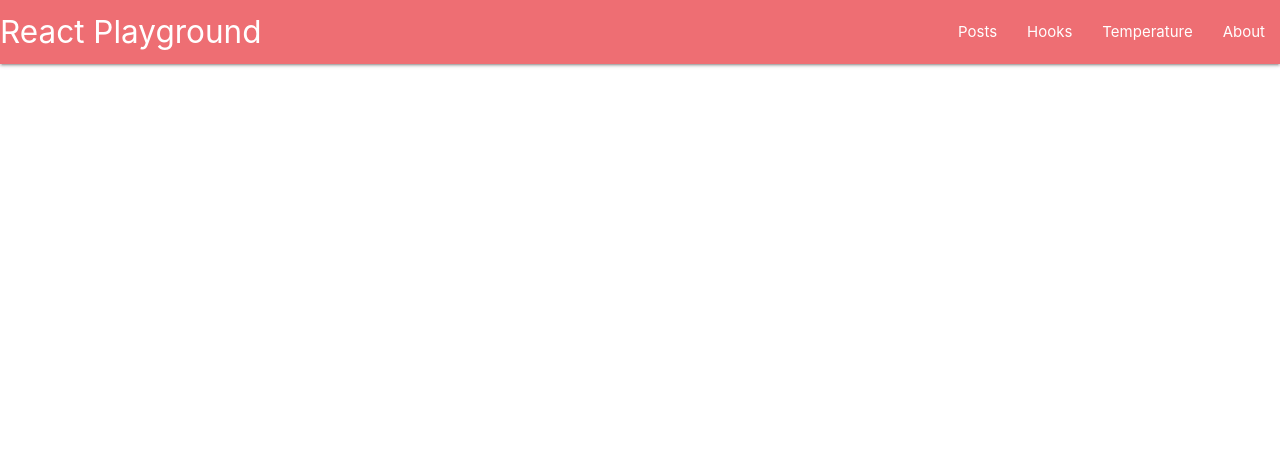
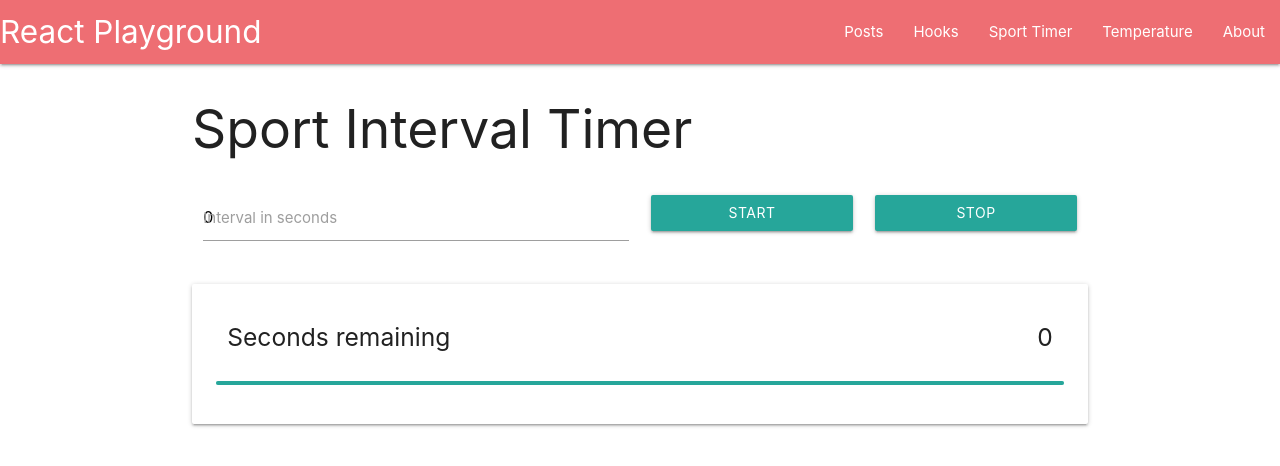
Before and after one commit to jradek/docker-playground, a React (Create React App) app in the folder react-sample/: page /st in a window 1280 px wide. Shown: the top 466 px of the page. Built offline with nearby package versions, Linux system fonts and the light colour scheme.

Commit message:
sports timer

```diff
--- a/react-sample/src/App.js
+++ b/react-sample/src/App.js
@@ -13,6 +13,7 @@ import About from "./pages/about";
 import Home from "./pages/home";
 import Temperature from "./pages/temperature";
 import Hooks from "./pages/hooks"
+import SportTimer from "./components/SportTimer"
 
 // Sidenav
 // TODO also see: https://github.com/AndyBraveMX/react-learning/tree/master/react-sidenav-materializecss
@@ -40,6 +41,9 @@ function App() {
         <Route exact path="/hooks" component={Hooks} />
       </div>
       <div className="container">
+        <Route exact path="/st" component={SportTimer} />
+      </div>
+      <div className="container">
         <Route exact path="/about" component={About} />
       </div>
       {/* </React.StrictMode> */}
--- a/react-sample/src/components/Navbar.js
+++ b/react-sample/src/components/Navbar.js
@@ -11,6 +11,9 @@ export default function Navbar() {
       </li >
       <li>
         <Link to="/hooks">Hooks</Link>
+      </li >
+      <li>
+        <Link to="/st">Sport Timer</Link>
       </li >
       <li>
         <Link to="/temp">Temperature</Link>
--- /dev/null
+++ b/react-sample/src/components/SportTimer.js
@@ -0,0 +1,112 @@
+import React, { Component } from 'react'
+
+const SimpleDisplay = (props) => {
+  return (
+    <div className="card-panel">
+      <div className="row">
+        <h5 className="col s10">Seconds remaining</h5>
+        <h5 className="col s2 right-align">{props.value}</h5>
+      </div>
+      <div className="progress big">
+        <div className="determinate" style={{ width: `${props.valuePercent}%` }}></div>
+      </div>
+    </div>
+  );
+}
+
+class SportTimer extends Component {
+
+  state = {
+    interval: 0,
+    value: 0,
+    valuePercent: 100,
+    wallclockStartMs: -1,
+    wallclockDeadlineMs: -1,
+    timer: null
+  }
+
+  constructor() {
+    super();
+    // This binding is necessary to make `this` work in the callback
+    this.removeTimer = this.removeTimer.bind(this);
+  }
+
+  removeTimer() {
+    if (this.state.timer !== null) {
+      console.log('remove old timer');
+      clearInterval(this.state.timer);
+      this.setState({ timer: null });
+    }
+  }
+
+  timerFunc = () => {
+    console.log('tick');
+    const now = (new Date()).getTime();
+    const finished = now > this.state.wallclockDeadlineMs;
+    if (finished) {
+      this.removeTimer();
+      this.setState({
+        value: 0,
+        valuePercent: 100,
+        wallclockStartMs: -1,
+        wallclockDeadlineMs: -1
+      });
+      return;
+    }
+    const raw = this.state.wallclockDeadlineMs - now;
+    const rounded = Math.round(raw / 1000.0);
+    const percent = Math.round((now - this.state.wallclockStartMs) / (this.state.wallclockDeadlineMs - this.state.wallclockStartMs) * 100);
+    console.log("update raw = ", raw, ", rounded = ", rounded, ", percent ", percent)
+    this.setState({ value: rounded, valuePercent: percent });
+  }
+
+  handleStart = () => {
+    console.log('start pressed');
+    this.removeTimer();
+    const wallclockStartMs = (new Date()).getTime();
+    const wallclockDeadlineMs = wallclockStartMs + this.state.interval * 1000;
+
+    this.setState({
+      value: this.state.interval,
+      valuePercent: 0,
+      wallclockStartMs,
+      wallclockDeadlineMs,
+      // run timer in a slightly higher update rate
+      timer: setInterval(this.timerFunc, 800)
+    });
+  }
+
+  handleStop = () => {
+    console.log('stop pressed');
+    if (this.state.timer === null) {
+      return;
+    }
+
+    this.removeTimer();
+  }
+
+  render() {
+    return (
+      <div>
+        <h2>Sport Interval Timer</h2>
+        <div className="row">
+          <div className="input-field col s6">
+            <input placeholder="seconds" id="interval" type="number" value={this.state.interval} min="0"
+              onChange={e => { this.setState({ interval: e.target.value }) }}
+            />
+            <label htmlFor="interval">Interval in seconds</label>
+          </div>
+          <div className="input-field col s3">
+            <button className="btn waves-effect" style={{ width: '100%' }} onClick={this.handleStart}>Start</button>
+          </div>
+          <div className="input-field col s3">
+            <button className="btn waves-effect" style={{ width: '100%' }} onClick={this.handleStop}>Stop</button>
+          </div>
+        </div>
+        <SimpleDisplay value={this.state.value} valuePercent={this.state.valuePercent} />
+      </div>
+    )
+  }
+}
+
+export default SportTimer;
```
